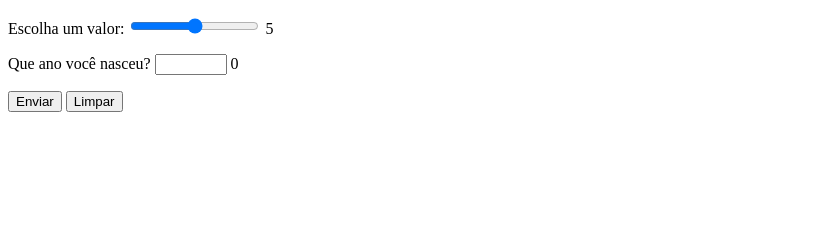
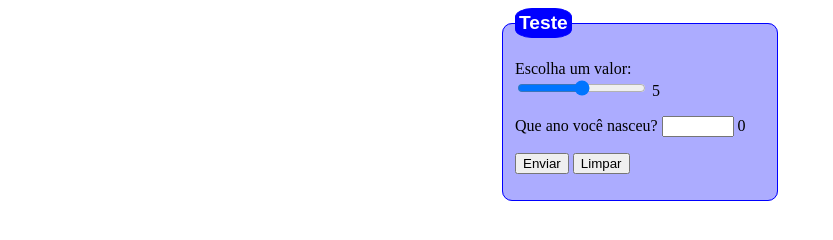
Before and after one commit to WagRdS/HTML-CSS, a plain HTML site: page exercícios/ex025/form009.html in a window 1280 px wide. Shown: the whole page, without its empty margins (0-833 px from the left). Drawn offline with Linux system fonts and the light colour scheme.

Commit message:
Update form009.html

```diff
--- a/exercícios/ex025/form009.html
+++ b/exercícios/ex025/form009.html
@@ -4,9 +4,30 @@
     <meta charset="UTF-8">
     <meta name="viewport" content="width=device-width, initial-scale=1.0">
     <title>Formulários</title>
+    <style>
+        fieldset{
+            width: 250px;
+            background-color: rgba(0, 0, 255, 0.327);
+            border: 1px solid blue;
+            border-radius: 10px;
+            margin: auto;
+        }
+        legend{
+            font-family: Arial, Helvetica, sans-serif;
+            font-size: 1.2em;
+            font-weight: bold;
+            color: white;
+            background-color: rgb(0, 0, 255);
+            padding: 3px;
+            border: 1px solid blue;
+            border-radius: 30%;
+        }
+    </style>
 </head>
 <body>
     <form action="get">
+        <fieldset>
+            <legend>Teste</legend>
             <p>
                 <label for="inum">Escolha um valor:</label>
                 <input type="range" name="num" id="inum" min="0" max="10" value="5" oninput="ival.innerHTML = Number(inum.value)">
@@ -21,6 +42,7 @@
                 <input type="submit" value="Enviar">
                 <input type="reset" value="Limpar">
             </p>
+        </fieldset>
     </form>
 
 </body>
```
Lines whose indentation alone changed are shown as unchanged.
